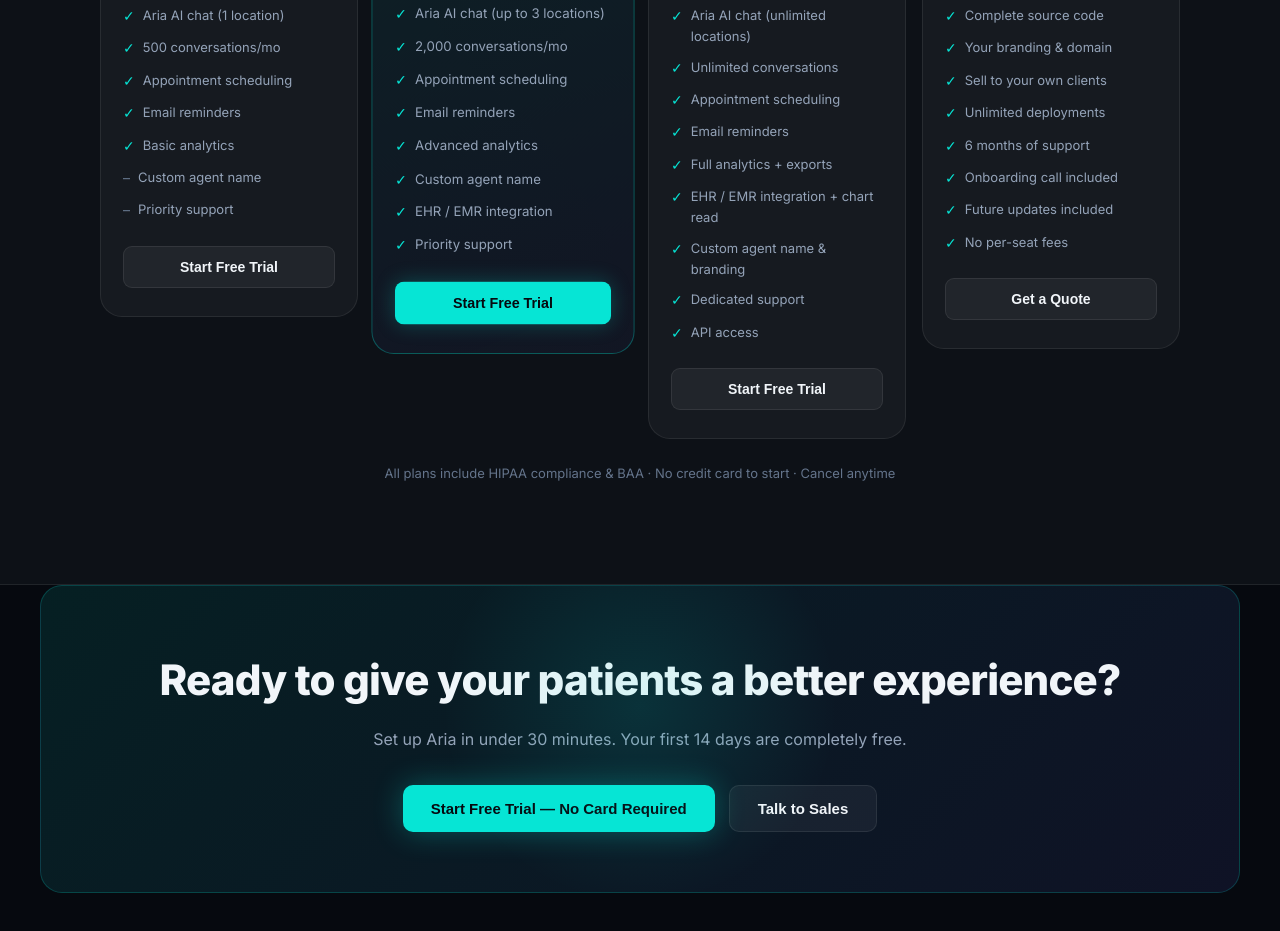
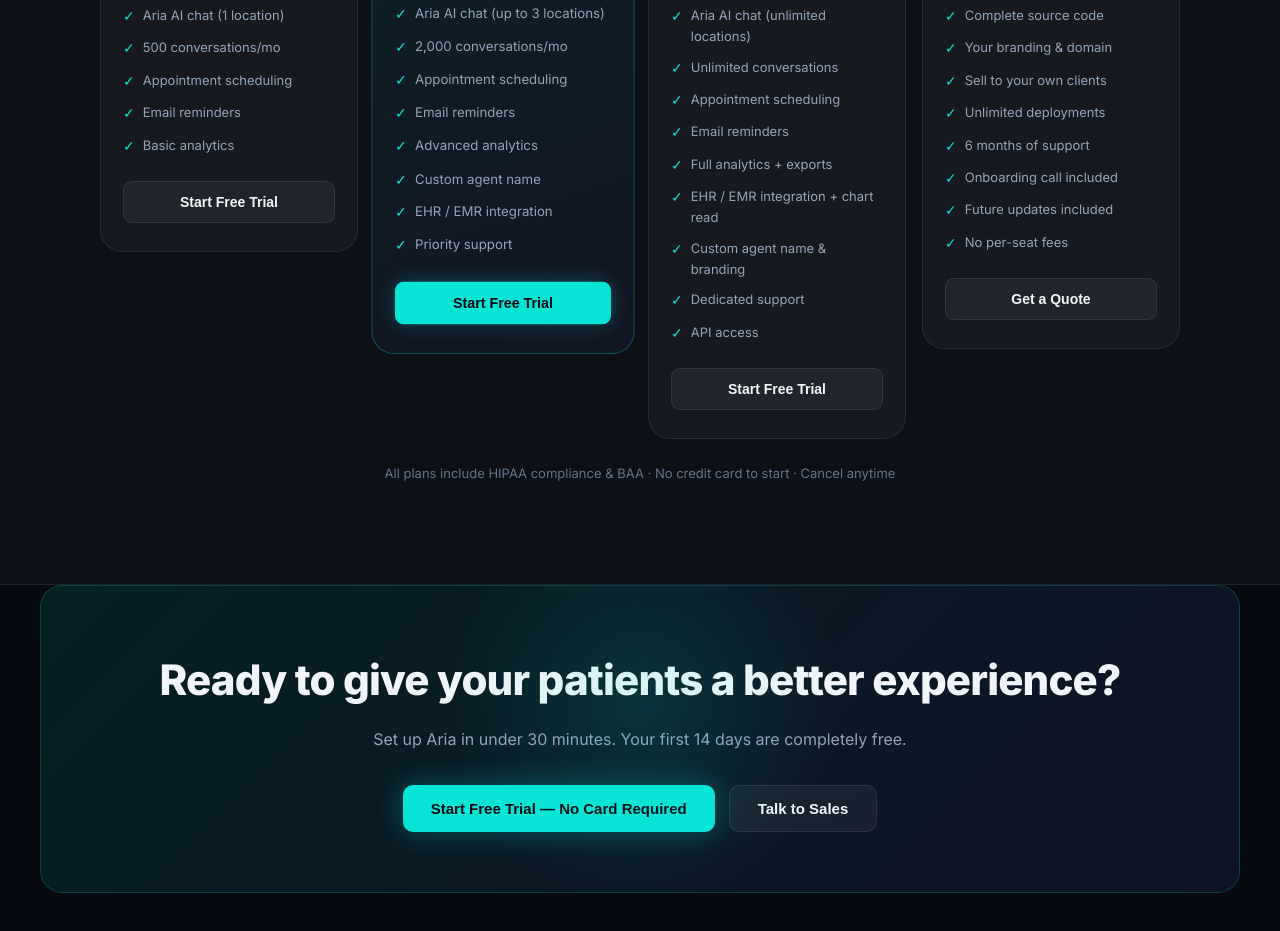
Before and after one commit to taborsynergy/aigenthospital, a plain HTML site: page frontend/index.html in a window 1280 px wide. Shown: the part 6640-7571 px from the top of the page. Drawn offline with Linux system fonts and the light colour scheme.

Commit message:
fix: remove crossed-out Custom agent name and Priority support from Starter plan card

```diff
--- a/frontend/index.html
+++ b/frontend/index.html
@@ -1556,8 +1556,6 @@ footer {
           <li><span class="plan-check">✓</span>Appointment scheduling</li>
           <li><span class="plan-check">✓</span>Email reminders</li>
           <li><span class="plan-check">✓</span>Basic analytics</li>
-          <li><span class="plan-x">–</span>Custom agent name</li>
-          <li><span class="plan-x">–</span>Priority support</li>
         </ul>
         <button class="btn-plan" onclick="openSignup('starter')">Start Free Trial</button>
       </div>
```
